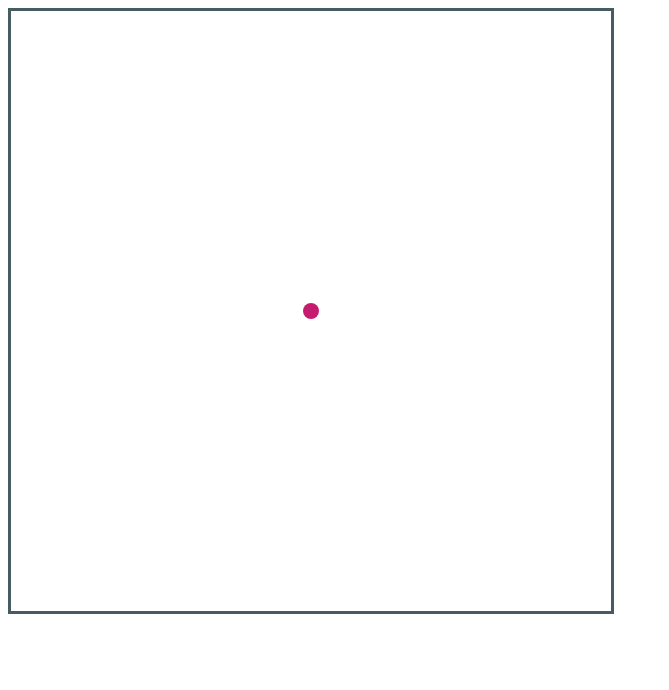
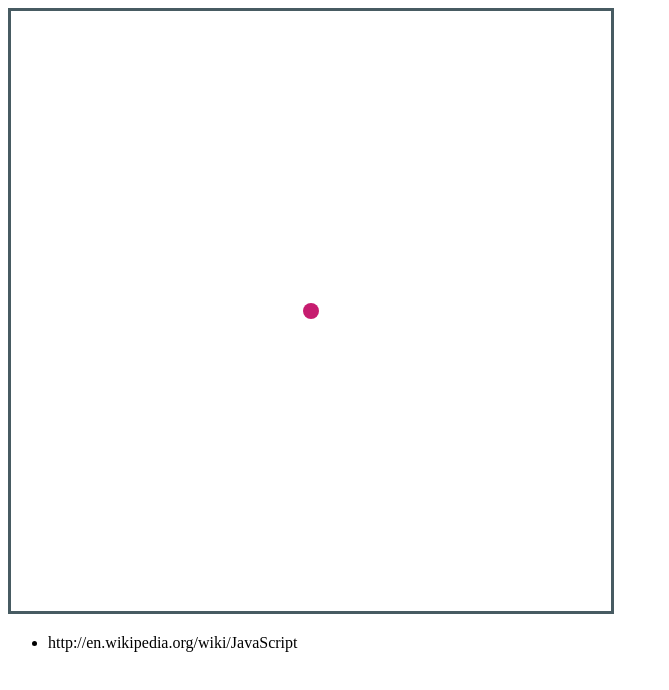
Before and after one commit to bladechapman/ExploreWiki, a plain HTML site: page client/index.html in a window 1280 px wide. Shown: the whole page, without its empty margins (0-669 px from the left). Drawn offline with Linux system fonts and the light colour scheme.

Commit message:
simple_list

```diff
--- a/client/index.html
+++ b/client/index.html
@@ -6,8 +6,8 @@
 
 <body>
 
-<div id="info"></div>
 <div id="chart"></div>
+<span id="info"></span>
 
 <script src="./libs/jquery.min.js"></script>
 <script src="./libs/d3.min.js"></script>
--- a/client/scripts/main.js
+++ b/client/scripts/main.js
@@ -13,6 +13,10 @@ var force = d3.layout.force()
 				.on('tick', function() {
 					setTimeout(tick, 0)
 				})
+
+var info = d3.select('#info')
+				.append('ul')
+					.attr('id', 'list')
 
 var svg = d3.select('#chart')
 				.append('svg')
@@ -31,7 +35,6 @@ var node = svg.selectAll('circle'),
 
 sendWrapper(null, 'http://en.wikipedia.org/wiki/JavaScript');
 
-// REFACTOR THIS
 function refreshNodes(data_arr, nodes, links, parent_var, url_var) {
 	if (!data_arr) return;
 
@@ -107,6 +110,11 @@ function refreshSim(parent_var, url_var) {
 	var data_arr = this.data.split('\n');
 	refreshNodes(data_arr, nodes, links, parent_var, url_var);
 
+	$('#list').html('')
+	for (var i in nodes) {
+		info.append('li').text(nodes[i].name)
+	}
+
 	link.remove();
 	link = svg_g.selectAll('line')
 				.data(links)
@@ -119,7 +127,19 @@ function refreshSim(parent_var, url_var) {
 	node = svg_g.selectAll('circle')
 				.data(nodes)
 				.enter().append('g')
-					.append('circle')
+					.on('mouseover', function(d) {
+						// $('#info').text('url: ' + d.name)
+					})
+					.on('click', function(d) {
+						console.log('click')
+						if (!d.root) sendWrapper(d, d.name);
+						else {
+							this.data = "";
+							refreshSim(d, d.name);
+						}
+					}.bind(this))
+
+	node.append('circle')
 			.attr({
 				'r' : function(d) {
 					if(d.root && !d.collapsed) return 2 * circleWidth;
@@ -130,17 +150,6 @@ function refreshSim(parent_var, url_var) {
 					return palette.blue;
 				}
 			})
-						.on('mouseover', function(d) {
-							$('#info').text('url: ' + d.name)
-						})
-						.on('click', function(d) {
-							console.log('click')
-							if (!d.root) sendWrapper(d, d.name);
-							else {
-								this.data = "";
-								refreshSim(d, d.name);
-							}
-						}.bind(this))
 
 	force.nodes(nodes).links(links).start()
 }
```
Lines whose indentation alone changed are shown as unchanged.
